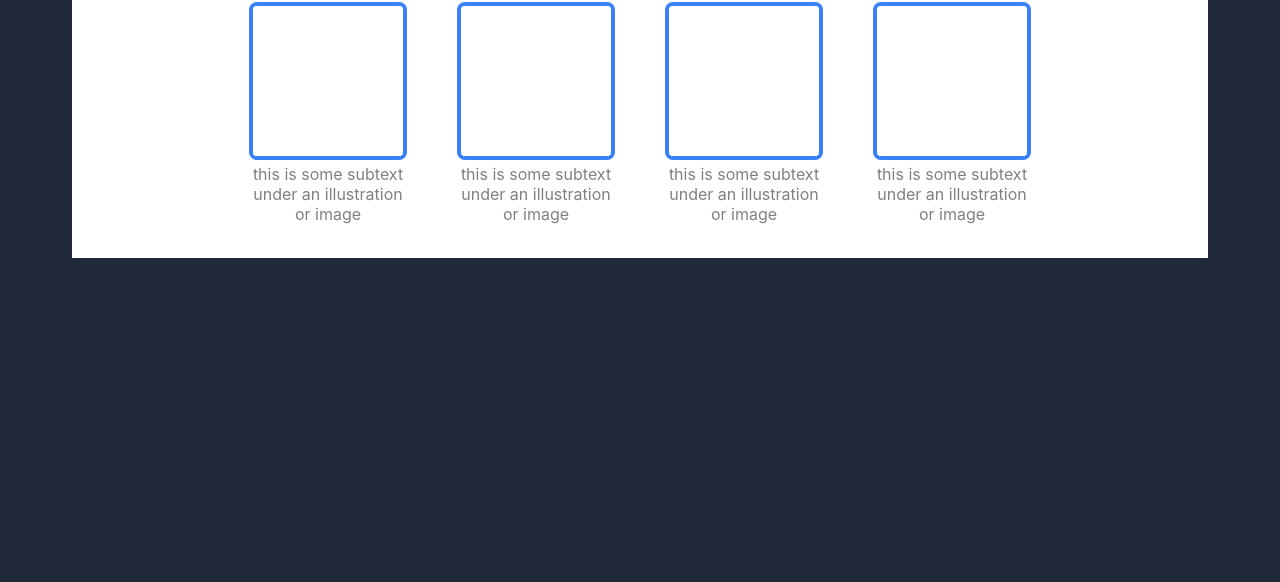
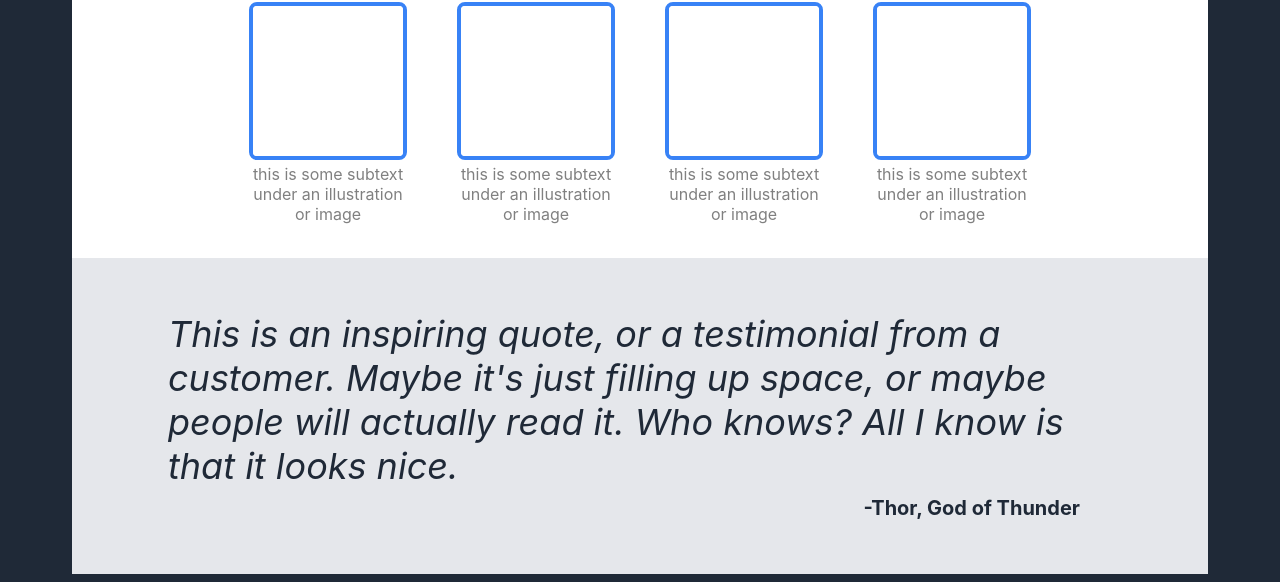
Before and after one commit to KingDuddles/Foundations_LandingPage, a plain HTML site: page index.html in a window 1280 px wide. Shown: the part 548-1130 px from the top of the page. Before the commit the page ends 814 px from the top, so only its background shows below. Drawn offline with Linux system fonts and the light colour scheme.

Commit message:
Added section 2, quote from famous person section

```diff
--- a/index.html
+++ b/index.html
@@ -28,8 +28,8 @@
             </div>
         </div>
     </header>
-    <div class="section1">
-        <div class="title2">Some random information.</div>
+    <div class="section1"> <!--some random information, 4 image cards with descriptions, layout flex-wrapped-->
+        <div class="title2">Some random information.</div> <!--Placeholder title-->
         <div class="section1-container">
              <div class="info">
                 <img src="./resources/Info_Image.png" alt="art1">
@@ -49,5 +49,9 @@
             </div>
         </div>
     </div>
+    <div class="section2"> <!--Famous quote etc. something interesting here-->
+        <div class="quote-text">This is an inspiring quote, or a testimonial from a customer. Maybe it's just filling up space, or maybe people will actually read it. Who knows? All I know is that it looks nice.</div>
+        <div class="author-text">-Thor, God of Thunder</div>
+    </div>
 </body>
 </html>
--- a/style.css
+++ b/style.css
@@ -110,3 +110,27 @@ button {
     font-size: 24px;
     font-weight: bold;
 }
+
+.section2 {
+    background-color: #E5E7EB;
+    display: flex;
+    flex-direction: column;
+    padding: 8px 96px;
+    height: 300px;
+    justify-content: center;
+    align-items: flex-end;
+    gap: 8px;
+}
+
+.quote-text {
+    font-size: 36px;
+    font-style: italic;
+    color: #1f2937;
+}
+
+.author-text {
+    color: #1f2937;
+    font-size: 20px;
+    font-weight: bold;
+    padding-right: 32px;
+}
```
